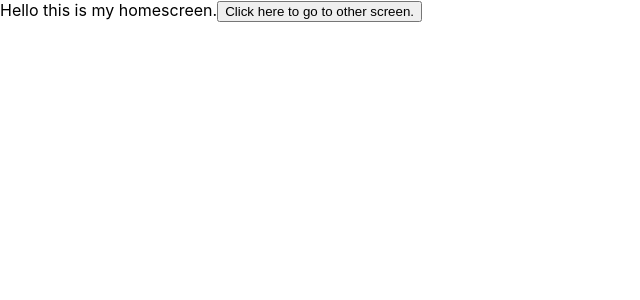
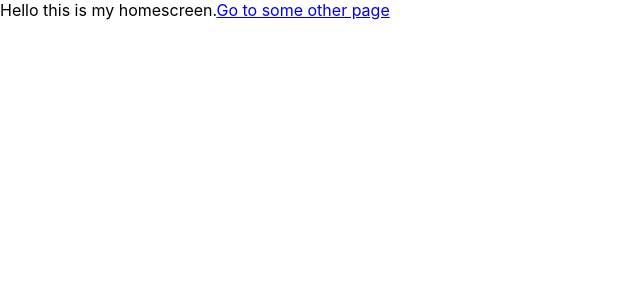
Before and after one commit to Fysiksektionen/bittan, a React (Create React App) app in the folder frontend/bittan/: page / in a window 1280 px wide. Shown: the top 300 px of the page, without its empty margins (0-640 px from the left). Built offline with nearby package versions, Linux system fonts and the light colour scheme.

Commit message:
Implement basic routing

```diff
--- a/frontend/bittan/src/index.tsx
+++ b/frontend/bittan/src/index.tsx
@@ -6,6 +6,7 @@ import {
 } from "react-router-dom";
 import './index.css';
 import Root from "./routes/root";
+import OtherPage from './routes/otherpage';
 import reportWebVitals from './reportWebVitals';
 
 const root = ReactDOM.createRoot(
@@ -15,6 +16,10 @@ const router = createBrowserRouter([
   {
     path: "/",
     element: <Root/>,
+  },
+  {
+    path: "otherpage",
+    element: <OtherPage/>,
   },
 ]);
 root.render(
--- /dev/null
+++ b/frontend/bittan/src/routes/otherpage.tsx
@@ -0,0 +1,7 @@
+export default function OtherPage() {
+	return (
+		<div>
+      		Welcome to some other page.
+	  	</div>
+	)
+}
--- a/frontend/bittan/src/routes/root.tsx
+++ b/frontend/bittan/src/routes/root.tsx
@@ -1,7 +1,10 @@
-import HomeScreen from './../screens/home';
+import { Link } from "react-router-dom";
 
 export default function Root() {
 	return (
-		<HomeScreen/>
-	)
+		<div>
+		  Hello this is my homescreen.
+		  <Link to={`otherpage`}>Go to some other page</Link>
+		</div>
+	  );
 }
--- a/frontend/bittan/src/screens/home.tsx
+++ /dev/null
@@ -1,14 +0,0 @@
-import React from 'react';
-
-function testOnClick() {
-	console.log("Click!")
-}
-
-export default function HomeScreen() {
-  return (
-    <div>
-      Hello this is my homescreen.
-	  <button onClick={testOnClick}>Click here to go to other screen.</button>
-    </div>
-  );
-}
```
